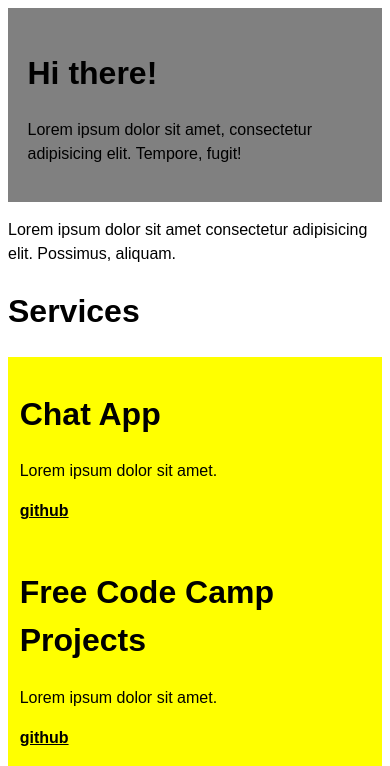
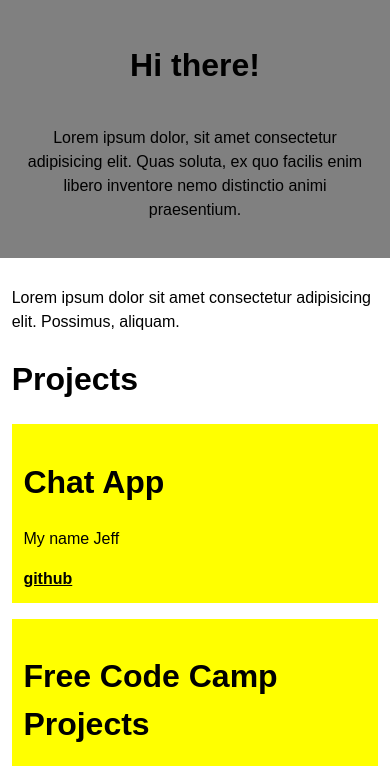
Before and after one commit to VVNoodle/VVNoodle.github.io, a plain HTML site: page index.html in a window 390 px wide. Shown: the top 766 px of the page. Drawn offline with Linux system fonts and the light colour scheme.

Commit message:
added media queries for desktop and mobile, still developing the 'skeleton'

```diff
--- a/index.html
+++ b/index.html
@@ -6,6 +6,7 @@
     <meta name="viewport" content="width=device-width, initial-scale=1.0">
     <meta http-equiv="X-UA-Compatible" content="ie=edge">
     <link rel="stylesheet" href="style.css">
+    <link rel="stylesheet" href="pf-flex.css">
     <title>Portfolio</title>
 </head>
 
@@ -14,16 +15,17 @@
 
         <div class="pf-sidebar">
             <h1>Hi there!</h1>
-            <p>Lorem ipsum dolor sit amet, consectetur adipisicing elit. Tempore, fugit!</p>
+            <p>Lorem ipsum dolor, sit amet consectetur adipisicing elit. Quas soluta, ex quo facilis enim libero inventore nemo
+                distinctio animi praesentium.</p>
         </div>
 
         <div class="pf-content">
             <p>Lorem ipsum dolor sit amet consectetur adipisicing elit. Possimus, aliquam.</p>
-            <h1>Services</h1>
+            <h1>Projects</h1>
             <div class="pf-grid">
                 <div class="pf-grid-item">
                     <h1>Chat App</h1>
-                    <p class="">Lorem ipsum dolor sit amet.</p>
+                    <p class="">My name Jeff</p>
                     <a href="http://">github</a>
                 </div>
                 <div class="pf-grid-item">
--- /dev/null
+++ b/pf-flex.css
@@ -0,0 +1,50 @@
+.pf-container {
+  display: flex;
+}
+
+.pf-content {
+  padding: 3vw;
+}
+
+.pf-grid-item {
+  margin-bottom: 1rem;
+}
+
+.pf-grid-item:last-child {
+  margin-bottom: 0;
+}
+
+/* Small screens */
+@media only screen and (max-width: 900px) {
+  .pf-container {
+    flex-direction: column;
+  }
+
+  .pf-sidebar {
+    display: flex;
+    flex-direction: column;
+    justify-content: center;
+
+    /* specifies the default alignment for items inside the flexible container */
+    align-items: center;
+
+    /* Alligns text */
+    text-align: center;
+  }
+}
+
+/* Large screens */
+@media only screen and (min-width: 901px) {
+  .pf-container {
+  }
+
+  /* sidebar occupies 35% of the view width */
+  .pf-sidebar {
+    flex: 35vw;
+  }
+
+  /* content occupies 65% of the view width */
+  .pf-content {
+    flex: 65vw;
+  }
+}
--- a/style.css
+++ b/style.css
@@ -12,6 +12,8 @@ body {
   font-size: 16px;
   line-height: 1.5;
   font-family: sans-serif;
+  padding: 0;
+  margin: 0;
 }
 
 a {
@@ -24,6 +26,7 @@ a {
   /* 1 viewport unit = 1% of width of viewport
   (if viewport is 100 pixels wide, 1vw = 1 pixel */
   padding: 5vw;
+  /* center text */
 }
 
 .pf-grid-item {
```
